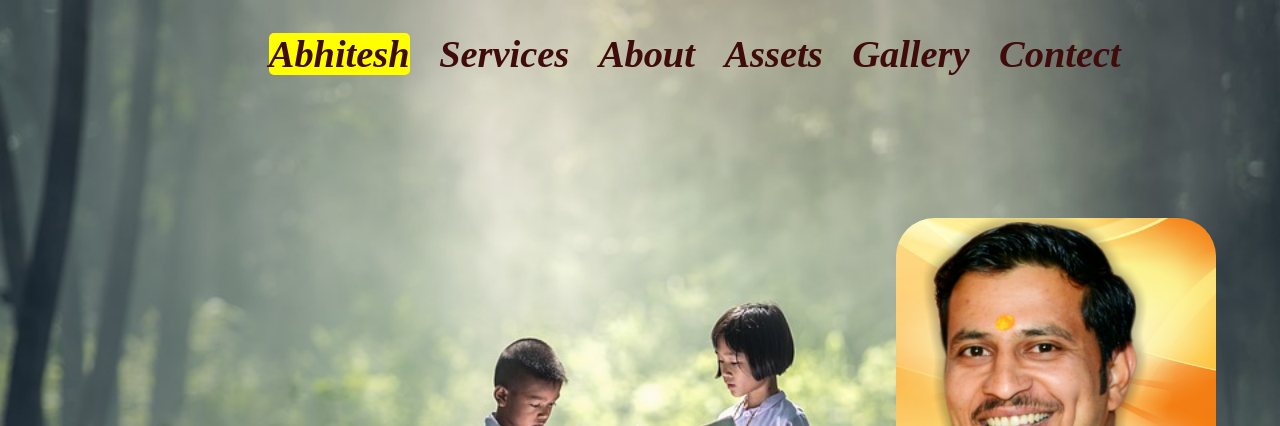
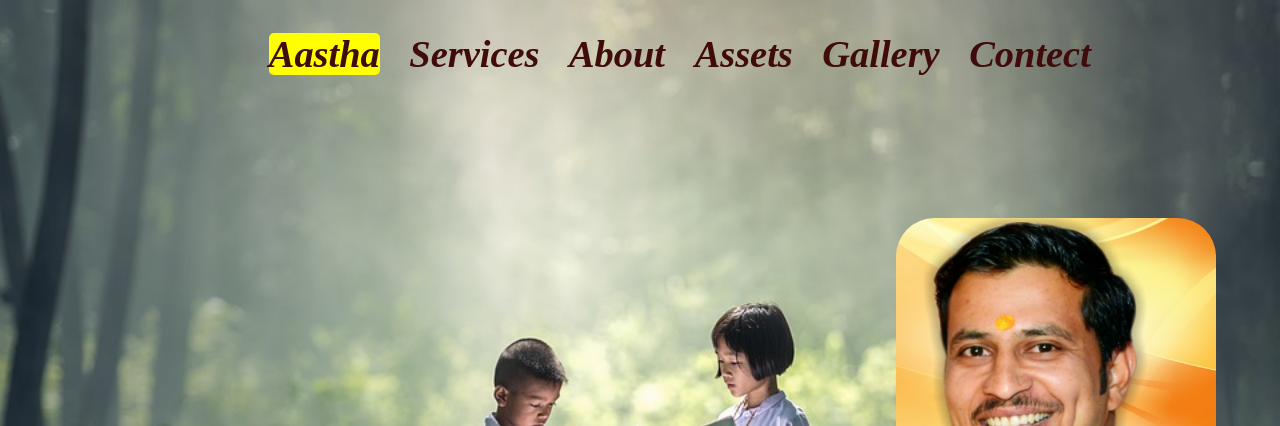
Before and after one commit to abhitesh898/Balaji-Institute, a plain HTML site: page index.html in a window 1280 px wide. Shown: the top 426 px of the page. Drawn offline with Linux system fonts and the light colour scheme.

Commit message:
shgdsdcfsd

```diff
--- a/index.html
+++ b/index.html
@@ -17,7 +17,7 @@
     </div>
 
     <div class="hader">
-        <a href="index.html">Abhitesh</a>
+        <a href="index.html">Aastha</a>
         <a href="service.html">Services</a>
         <a href="about.html">About</a>
         <a href="assets.html">Assets</a>
```
